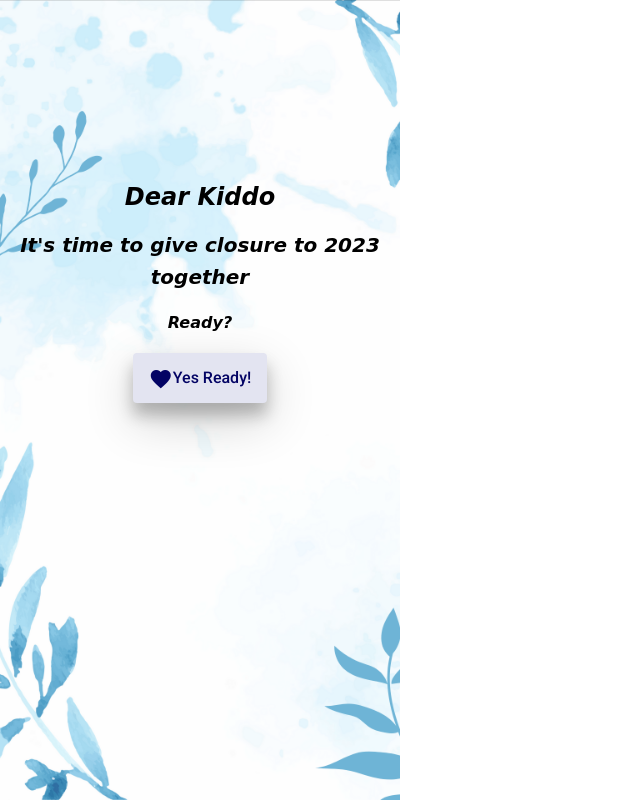
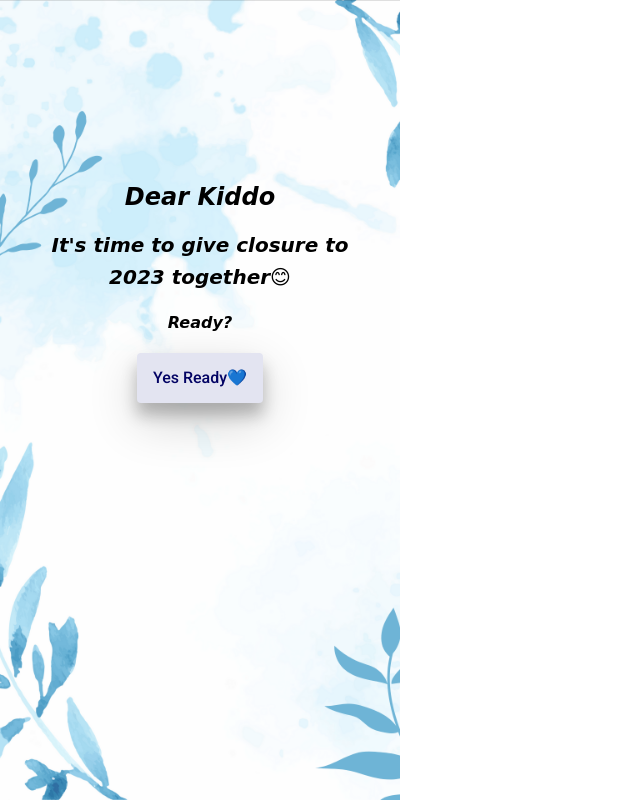
Before and after one commit to deepakBhalode/kiddo-new-year-app, an Angular app in the folder kiddo-new-year-app/: page /welcome in a window 1280 px wide. Shown: the whole page, without its empty margins (0-640 px from the left). Built offline with nearby package versions, Linux system fonts and the light colour scheme.

Commit message:
final changes done

```diff
--- a/kiddo-new-year-app/src/app/components/gratitude/gratitude.component.ts
+++ b/kiddo-new-year-app/src/app/components/gratitude/gratitude.component.ts
@@ -12,7 +12,7 @@ export class GratitudeComponent implements OnInit {
   constructor() { }
 
   ngOnInit(): void {
-    //this.playGratitudeAudio()
+    this.playGratitudeAudio()
   }
 
   playGratitudeAudio() {
@@ -21,6 +21,4 @@ export class GratitudeComponent implements OnInit {
     this.currentAudio.play();
   }
 
-
-
 }
--- a/kiddo-new-year-app/src/app/components/welcome/welcome.component.css
+++ b/kiddo-new-year-app/src/app/components/welcome/welcome.component.css
@@ -11,8 +11,12 @@
   margin-top: 45%;
 }
 
-h1, h2, h3 {
+h1, h3 {
   font-style: italic;
+  font-family: 'Comic Sans MS';
+}
+
+h2 {
   font-family: 'Comic Sans MS';
 }
 
--- a/kiddo-new-year-app/src/app/components/welcome/welcome.component.html
+++ b/kiddo-new-year-app/src/app/components/welcome/welcome.component.html
@@ -2,8 +2,10 @@
   <mat-divider></mat-divider>
   <div class="greetings">
     <h1 class="main-title"><b>Dear Kiddo</b></h1>
-    <h2><b><i>It's time to give closure to 2023 together</i></b></h2>
+    <h2>
+      <b><i>It's time to give closure to <br>2023 together</i>😊</b>
+    </h2>
     <h3><b>Ready?</b></h3>
-    <button mat-button (click)="openReadyDialog()"><mat-icon>favorite</mat-icon>Yes Ready!</button>
+    <button mat-button (click)="openReadyDialog()">Yes Ready💙</button>
   </div>
 </div>
--- a/kiddo-new-year-app/src/app/components/wish/wish.component.html
+++ b/kiddo-new-year-app/src/app/components/wish/wish.component.html
@@ -25,7 +25,7 @@
       </mat-card-content>
     </mat-card>
   </mat-card-content>
-  <mat-card-title>Happy New Year to my blue💙😊.</mat-card-title>
+  <mat-card-title>Happy New Year my blue💙😊</mat-card-title>
   <mat-card-actions>
     <button class="open-message-btn" mat-button (click)="openNewYearWishesDialog()">
       <mat-icon>redeem</mat-icon>message
```
